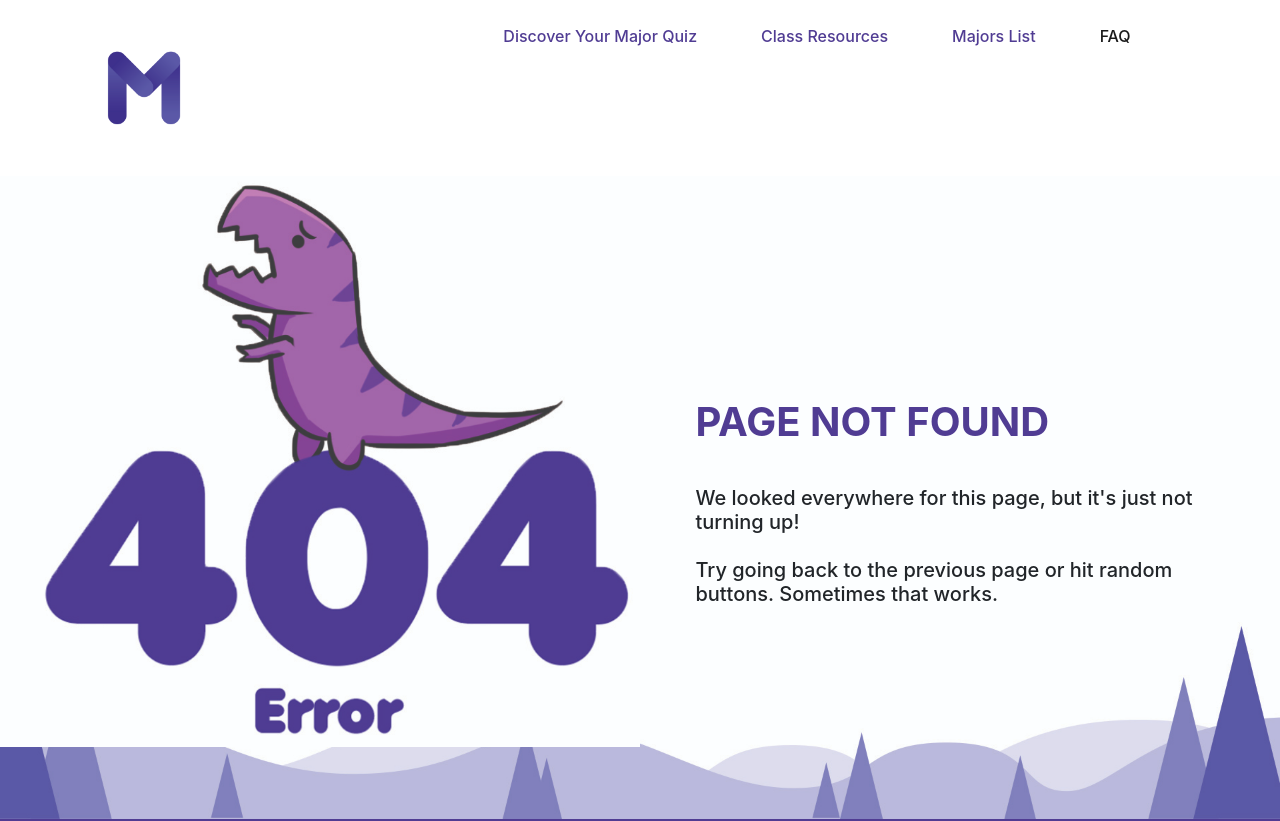
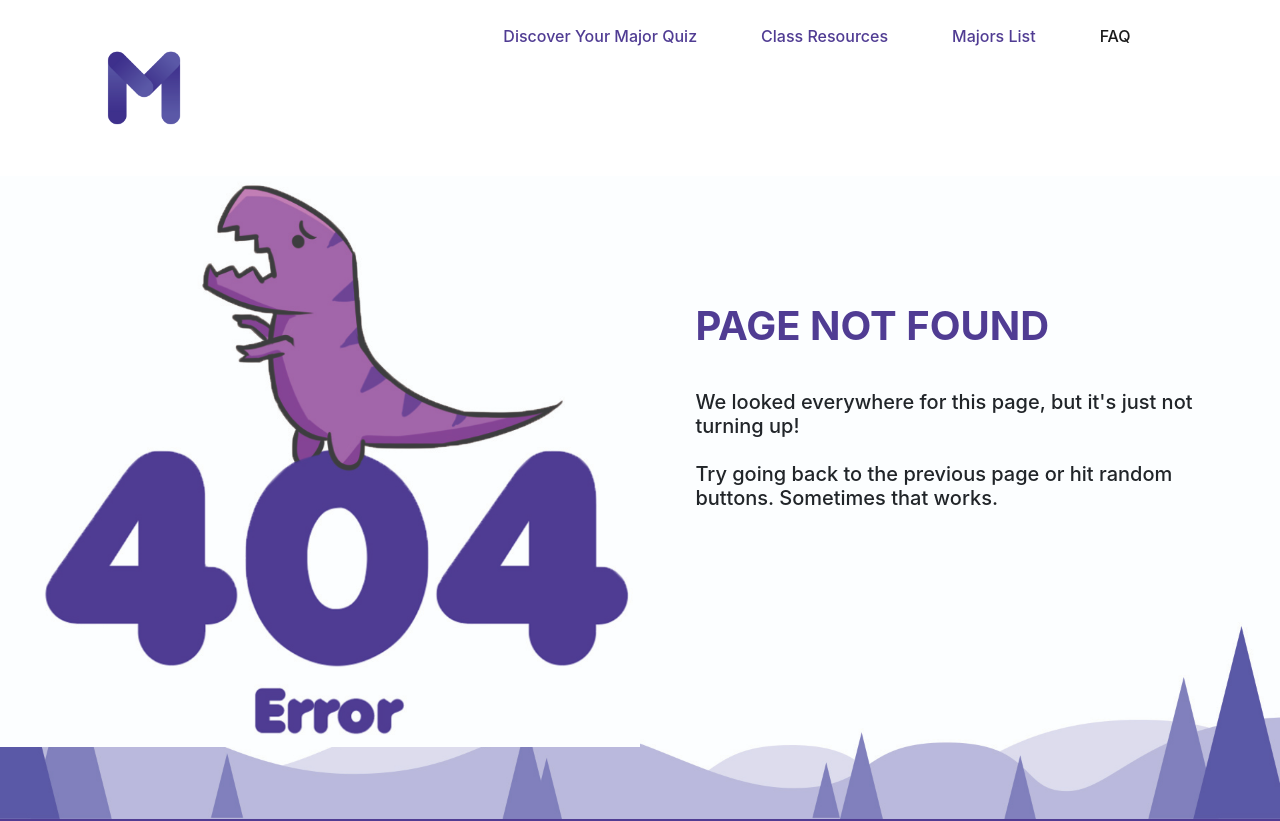
Before and after one commit to nathnet/MyMajor, a React (Create React App) app in the folder client/: page /faq in a window 1280 px wide. Shown: the top 821 px of the page. Built offline with nearby package versions, Linux system fonts and the light colour scheme.

Commit message:
Added padding and margin to lift the text in ErrorScreen up

```diff
--- a/client/src/components/error/ErrorScreen.js
+++ b/client/src/components/error/ErrorScreen.js
@@ -16,8 +16,8 @@ class ResourcesScreen extends Component {
                             src={require("../../assets/404_dino.jpg")}
                             alt="error image" />
                     </div>
-                    <div className="d-inline-block col-12 col-md-6 align-middle">
-                        <div className="col-12 col-sm-11 pb-5 mb-5 pb-md-0 mb-md-0 mx-auto">
+                    <div className="d-inline-block col-12 col-md-6 pb-lg-5 mb-lg-5 align-middle">
+                        <div className="col-12 col-sm-11 pb-5 mb-5 mx-auto">
                             <div className="py-4 h1 text-theme font-weight-bold">
                                 PAGE NOT FOUND
                             </div>
```
